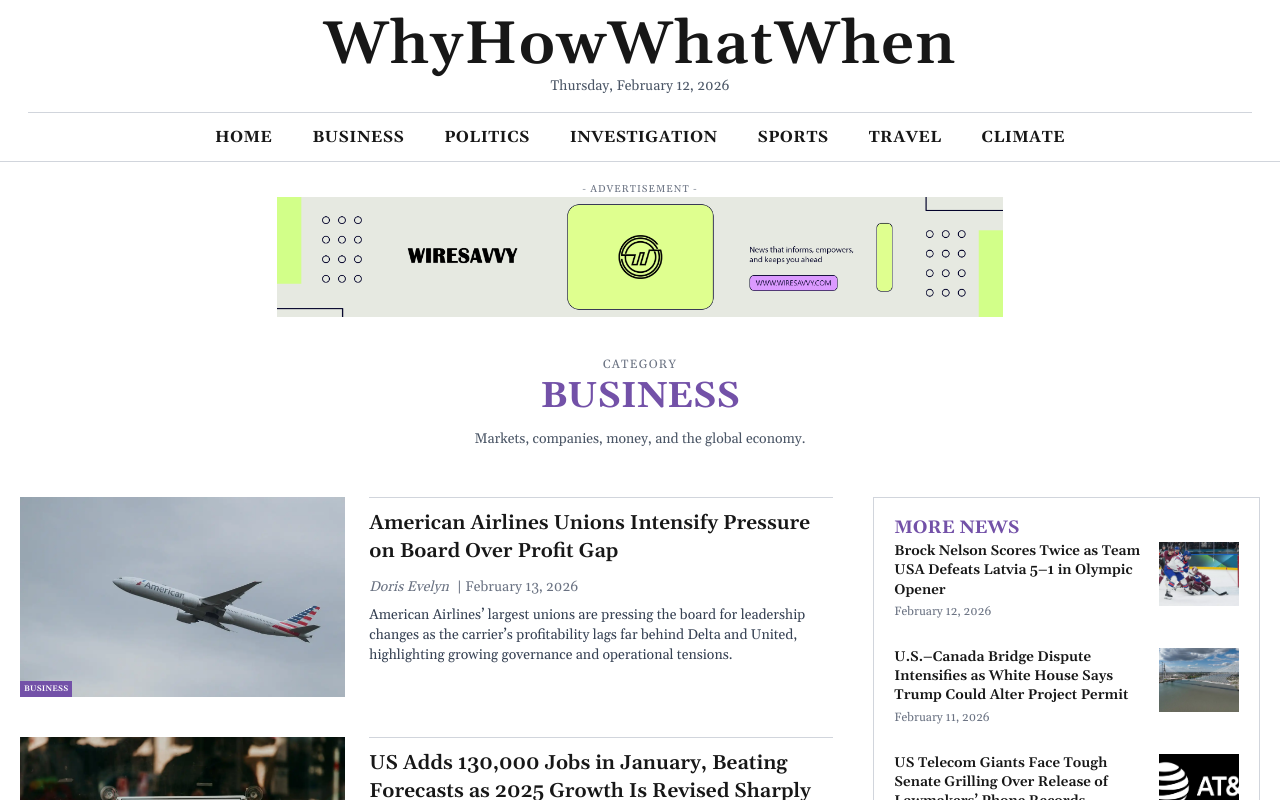
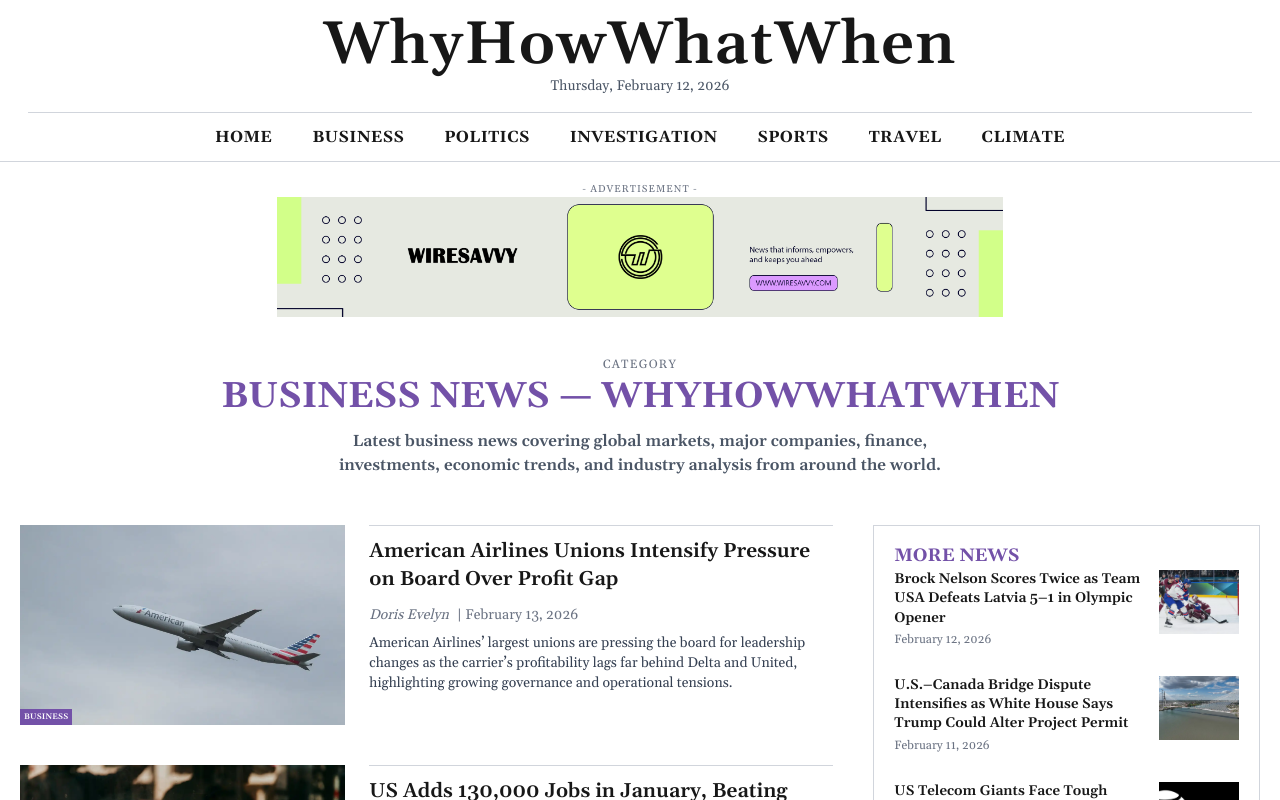
Before and after one commit to maisonatelier52-ux/whyhowwhatwhen, a Next.js app: page /category/Business in a window 1280 px wide. Shown: the top 800 px of the page. Built offline with nearby package versions, Linux system fonts and the light colour scheme.

Commit message:
[Fix] seo in category page

```diff
--- a/app/category/[category]/page.jsx
+++ b/app/category/[category]/page.jsx
@@ -44,12 +44,23 @@
 }
 
 const categoryDescriptions = {
-  business: "Markets, companies, money, and the global economy.",
-  politics: "Power, policy, elections, and governance.",
-  sports: "Scores, stories, and moments from the world of sports.",
-  investigation: "In-depth reporting and exclusive investigations.",
-  travel: "Destinations, culture, and journeys around the world.",
-  climate: "Environment, climate change, and sustainability.",
+  business:
+    "Latest business news covering global markets, major companies, finance, investments, economic trends, and industry analysis from around the world.",
+
+  politics:
+    "Breaking political news, public policy updates, elections, government decisions, and in-depth analysis of national and international governance.",
+
+  sports:
+    "Comprehensive sports coverage including match results, player updates, team news, major tournaments, and highlights from global competitions.",
+
+  investigation:
+    "In-depth investigative reporting featuring exclusive findings, accountability journalism, legal developments, and detailed analysis of critical issues.",
+
+  travel:
+    "Travel news and guides covering destinations, culture, tourism trends, travel tips, and global journeys for modern explorers.",
+
+  climate:
+    "Climate and environmental news covering climate change, sustainability initiatives, energy policy, environmental science, and global impact analysis.",
 };
 
 export default async function CategoryPage({ params }) {
@@ -156,10 +167,10 @@
         <p className="text-xs tracking-widest text-gray-500 uppercase">
           Category
         </p>
-        <h1 className="text-4xl font-bold uppercase text-[#7351a8] mt-1">
-          {category}
+        <h1 className="text-4xl font-bold text-[#7351a8] mt-1 uppercase">
+          {category} News — WhyHowWhatWhen
         </h1>
-        <p className="mt-3 text-sm text-gray-600 max-w-xl mx-auto">
+        <p className="mt-3 text-md font-semibold text-gray-600 max-w-2xl mx-auto">
           {categoryDescriptions[category.toLowerCase()] ||
             "Latest stories and updates from this category."}
         </p>
@@ -192,9 +203,9 @@
             {/* Content */}
             <div className="border-t border-gray-300 pt-3">
 
-              <h4 className="text-xl font-semibold leading-snug hover:text-[#7351a8] cursor-pointer">
+              <h2 className="text-xl font-semibold leading-snug hover:text-[#7351a8] cursor-pointer">
                 {article.title}
-              </h4>
+              </h2>
 
               <div className="text-sm text-gray-500 pt-3 flex flex-wrap gap-2">
                 <div
@@ -220,9 +231,9 @@
         {/* RIGHT — MORE NEWS (1/3) */}
         <aside className="space-y-6">
           <div className="border px-5 pt-4 border-gray-300">
-          <h3 className="text-lg font-bold uppercase text-[#7351a8]">
+          <h2 className="text-lg font-bold uppercase text-[#7351a8]">
             More News
-          </h3>
+          </h2>
 
           <div className="space-y-4">
             {moreNews.map((article) => (
@@ -234,9 +245,9 @@
               >
                 {/* Text */}
                 <div className="flex-1">
-                  <h4 className="text-sm font-semibold leading-snug group-hover:text-[#7351a8]">
+                  <h3 className="text-sm font-semibold leading-snug group-hover:text-[#7351a8]">
                     {article.title}
-                  </h4>
+                  </h3>
                   <p className="text-xs text-gray-500 mt-1">
                     {new Date(article.date).toLocaleDateString("en-US", {
                       month: "long",
```
